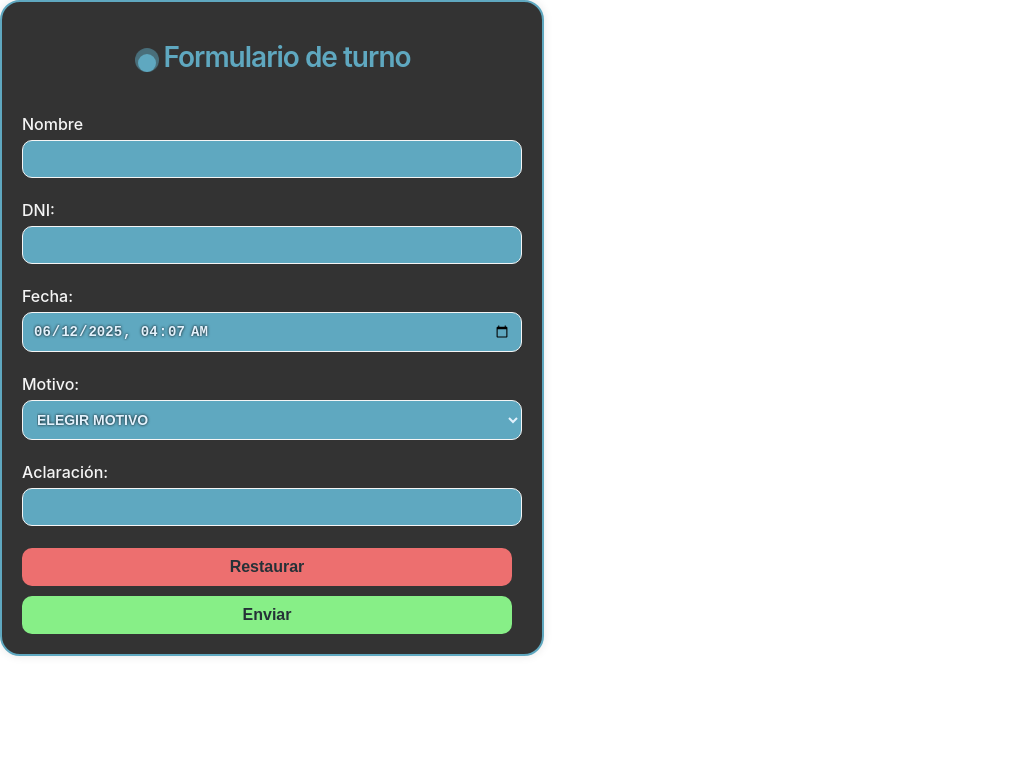
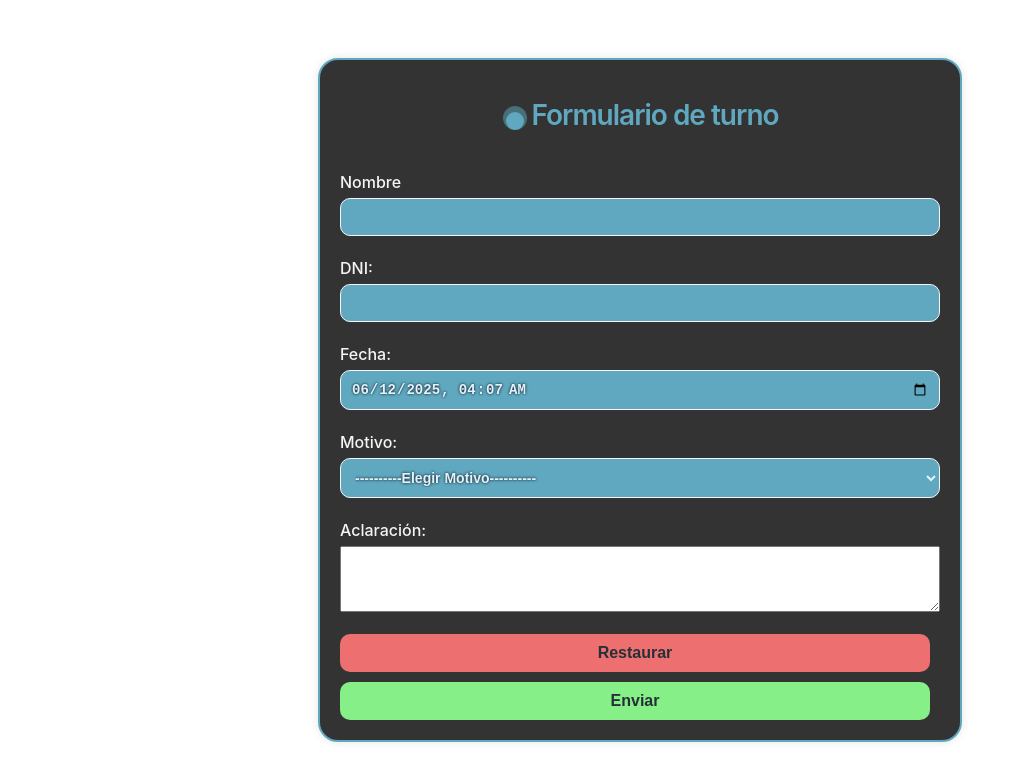
Before and after one commit to lukie-bell/proyecto_totem_6to_2da, a React (Create React App) app: page / in a window 1280 px wide. Shown: the top 780 px of the page, without its empty margins (0-1025 px from the left). Built offline with nearby package versions, Linux system fonts and the light colour scheme.

Commit message:
Se agregaron limitaciones a los campos del formulario y alertas. También se centro el formulario.

```diff
--- a/src/components/TurnoFormulario.jsx
+++ b/src/components/TurnoFormulario.jsx
@@ -12,6 +12,19 @@ const FechaActual = () => {
     const min = String(fechaactual.getMinutes()).padStart(2, '0'); //Minutos de la fecha, se le agrega un 0 al inicio si la cadena de caracter es menor a 2
     return `${yyyy}-${mm}-${dd}T${hh}:${min}`;
 };
+
+const FechaMax = () => {
+    const fechamax = new Date(); //Nueva fecha
+    fechamax.setDate(fechamax.getDate() + 7);
+    const yyyy = fechamax.getFullYear(); //Año de la fecha
+    const mm = String(fechamax.getMonth() + 1).padStart(2, '0'); //Mes de la fecha, se le agrega un 0 al inicio si la cadena de caracter es menor a 2
+    const dd = String(fechamax.getDate()).padStart(2, '0'); //Día de la fecha, se le agrega un 0 al inicio si la cadena de caracter es menor a 2
+    const hh = String(fechamax.getHours()).padStart(2, '0'); //Hora de la fecha, se le agrega un 0 al inicio si la cadena de caracter es menor a 2
+    const min = String(fechamax.getMinutes()).padStart(2, '0'); //Minutos de la fecha, se le agrega un 0 al inicio si la cadena de caracter es menor a 2
+    return `${yyyy}-${mm}-${dd}T${hh}:${min}`;
+};
+
+
 
 //Estados de los campos del formulario.
 const TurnoFormulario = () =>{
@@ -28,31 +41,39 @@ const handleSubmit = (e) =>{
 
 
     if(nombre.trim() === ""){
-        alert("Campo nombre no completado")
+        alert("Campo nombre no completado");
         return;
     }
 
 
     if(dni.trim() === ""){
-        alert("Campo DNI no completado")
+        alert("Campo DNI no completado");
+        return;
+    }
+
+    const DNI =  Number(dni);
+
+    if ( DNI < 0) {
+      alert("El DNI no puede ser negativo.");
       return;
     }
 
 
     if(fecha.trim() === ""){
-        alert("Campo fecha no completado")
+        alert("Campo fecha no completado");
         return;
+    }
+
+    const fechausuario = new Date(fecha);
+    const fechamax = new Date(FechaMax());
+
+    if(fechausuario > fechamax){
+        alert(`La fecha no es valida, fecha máxima: ${fechamax}`);
     }
 
 
     if(motivo.trim() === ""){
-        alert("Campo motivo no completado")
-        return;
-    }
-
-
-    if(aclaracion.trim() === ""){
-        alert("Campo aclaración no completado")
+        alert("Campo motivo no completado");
         return;
     }
 
@@ -75,6 +96,7 @@ const restaurar = () => {
 
 //Estructura del formulario
 return(
+    <div className="formulario">
         <form onSubmit={handleSubmit} className="formu">
 
             <div className="formtxt">Formulario de turno</div>
@@ -87,7 +109,7 @@ return(
             </div>
             <div>
                 <label>DNI:</label>
-            <input type="number"
+                <input type="text" maxLength={8}
                 value={dni}
                 onChange={(e)=>setDNI(e.target.value)}/>
             </div>
@@ -95,12 +117,15 @@ return(
                 <label>Fecha:</label>
                 <input type="datetime-local"
                 value={fecha}
-            onChange={(e)=>setFecha(e.target.value)}/>
+                onChange={(e)=>setFecha(e.target.value)}
+                min={FechaActual()}
+                />
+
             </div>
             <div>
                 <label>Motivo:</label>
                 <select value={motivo} onChange={(e)=>setMotivo(e.target.value)}>
-                <option value="">ELEGIR MOTIVO</option>
+                    <option value="">----------Elegir Motivo----------</option>
                     <option value="opcion1">Hablar con un preceptor.</option>
                     <option value="opcion2">Hablar con un regente.</option>
                     <option value="opcion3">Hablar con un directivo.</option>
@@ -108,7 +133,7 @@ return(
             </div>
             <div>
                 <label>Aclaración:</label>
-            <input type="text"
+                <textarea rows="4" cols="5" maxLength={300}
                 value={aclaracion}
                 onChange={(e)=>setAclaracion(e.target.value)}/>
             </div>
@@ -116,6 +141,7 @@ return(
             <button className="rest" type="button" onClick={restaurar}>Restaurar</button>
             <button className="subt" type="submit">Enviar</button>
         </form>
+    </div>
 );
 };
 
--- a/src/css/Formulario.css
+++ b/src/css/Formulario.css
@@ -1,9 +1,16 @@
+.formulario{
+  display: flex;
+  justify-content: center;  /* centra horizontalmente */
+  align-items: center;      /* centra verticalmente */
+  height: 100vh;            /* altura completa de la pantalla */
+}
+
 /*le damos forma y estilo al cuerpo dal formulario*/
 .formu {
   display: flex;
   flex-direction: column;
   gap: 10px;
-  max-width: 500px;
+  min-width: 600px;
   background-color: #333333;
   padding: 20px;
   border-radius: 20px;
```
Lines whose indentation alone changed are shown as unchanged.
